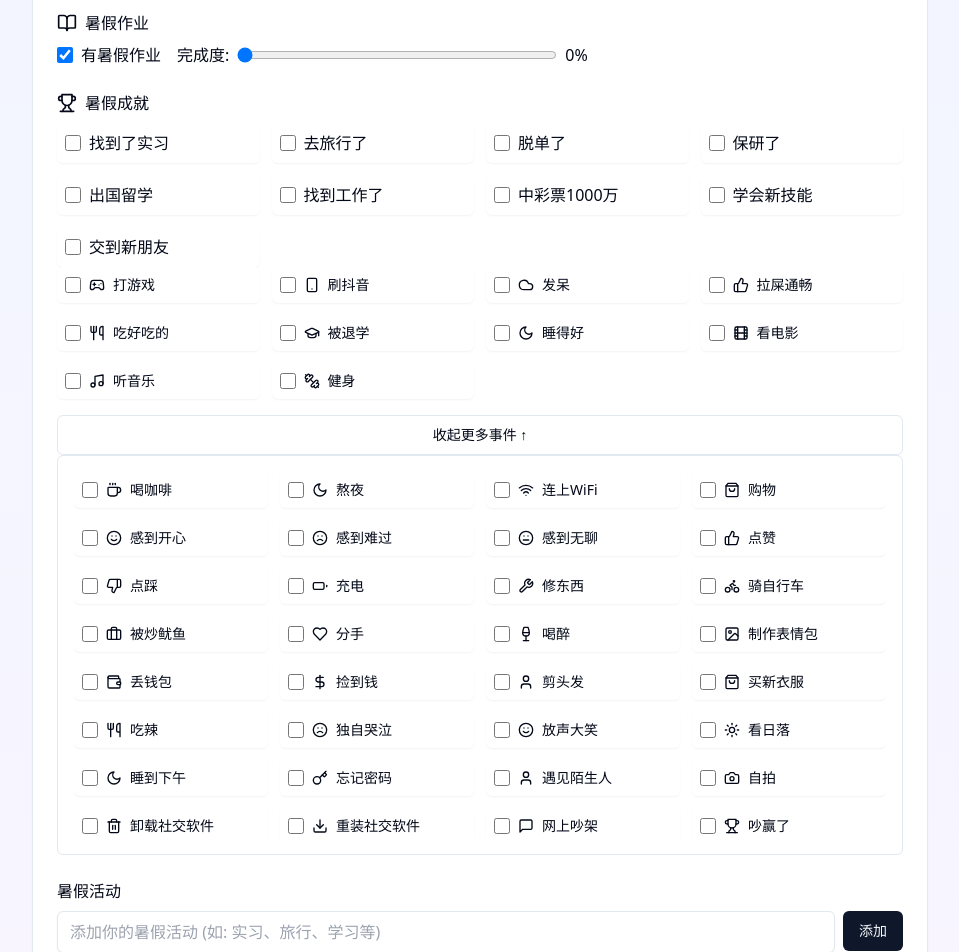
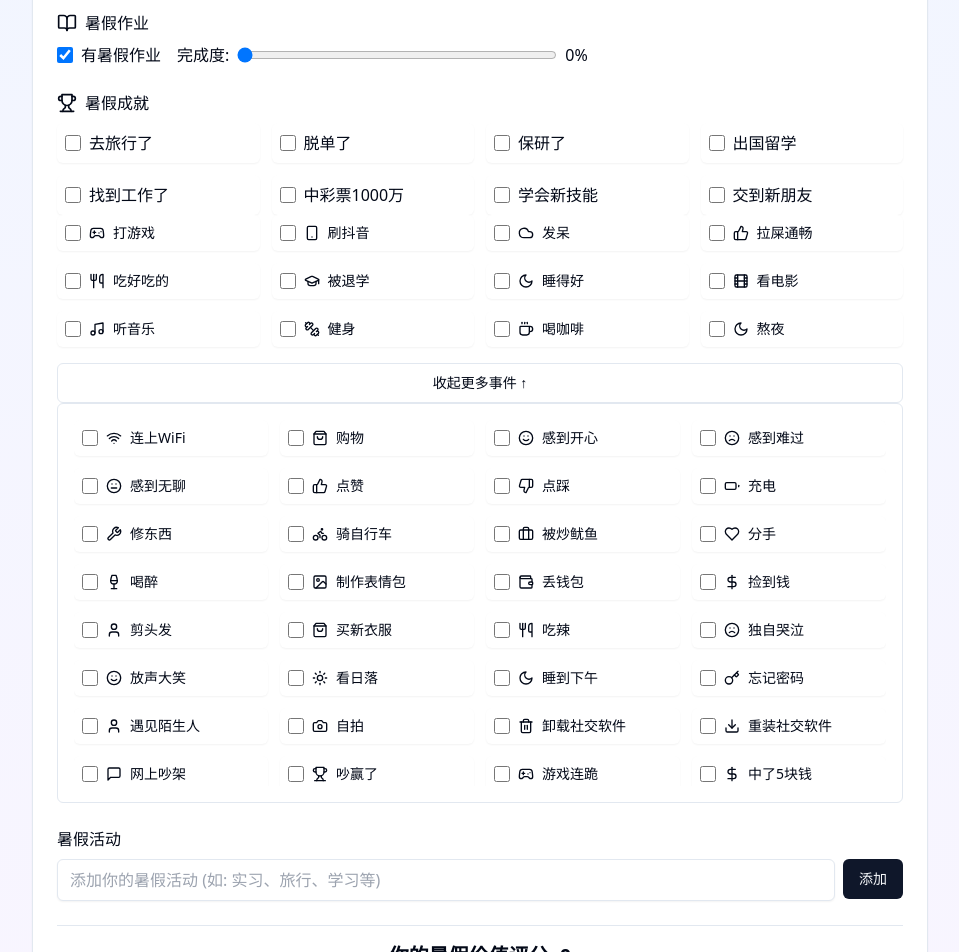
Before and after one commit to ktwu01/summer-calculator, a React (Vite) app: page / in a window 1280 px wide. Shown: the part 580-1532 px from the top of the page, without its empty margins (160-1119 px from the left). Built offline with nearby package versions, Linux system fonts and the light colour scheme.

Commit message:
排版解决1

```diff
--- a/src/pages/Index.jsx
+++ b/src/pages/Index.jsx
@@ -342,8 +342,8 @@ const Index = () => {
       return !['internship', 'travel', 'relationship', 'postgraduate', 'studyAbroad', 'job', 'lottery', 'learnedSkill', 'madeFriend'].includes(key);
     });
 
-    const firstTenAchievements = achievementsList.slice(0, 10);
-    const remainingAchievements = achievementsList.slice(10);
+    const firstTenAchievements = achievementsList.slice(0, 12);
+    const remainingAchievements = achievementsList.slice(12);
 
     return (
       <div className="space-y-4">
@@ -656,15 +656,6 @@ const Index = () => {
                   <label className="flex items-center gap-2 p-2 bg-white rounded-md shadow-sm">
                     <input
                       type="checkbox"
-                      checked={achievements.internship}
-                      onChange={() => toggleAchievement('internship')}
-                      className="h-4 w-4"
-                    />
-                    <span>找到了实习</span>
-                  </label>
-                  <label className="flex items-center gap-2 p-2 bg-white rounded-md shadow-sm">
-                    <input
-                      type="checkbox"
                       checked={achievements.travel}
                       onChange={() => toggleAchievement('travel')}
                       className="h-4 w-4"
```
